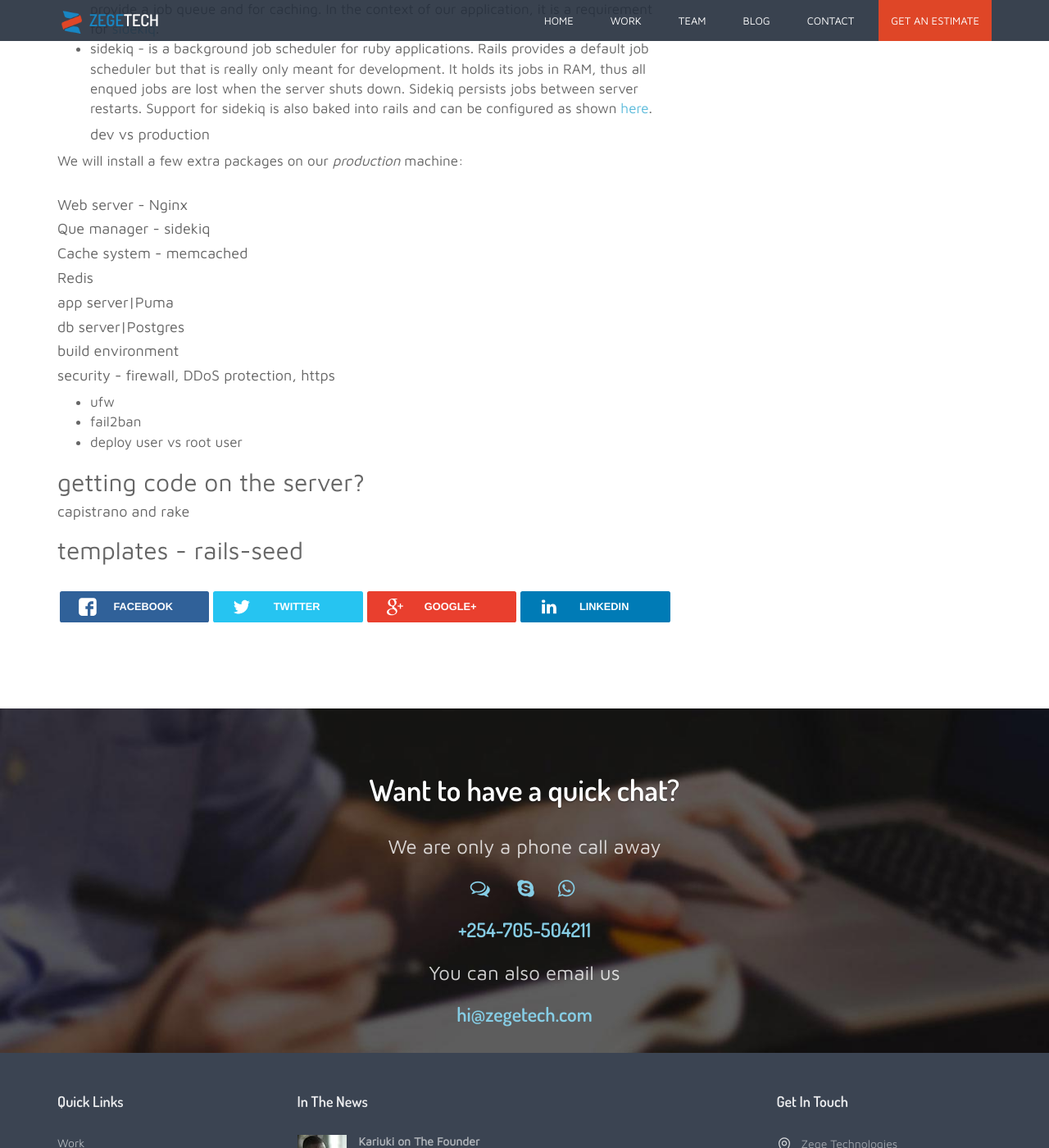
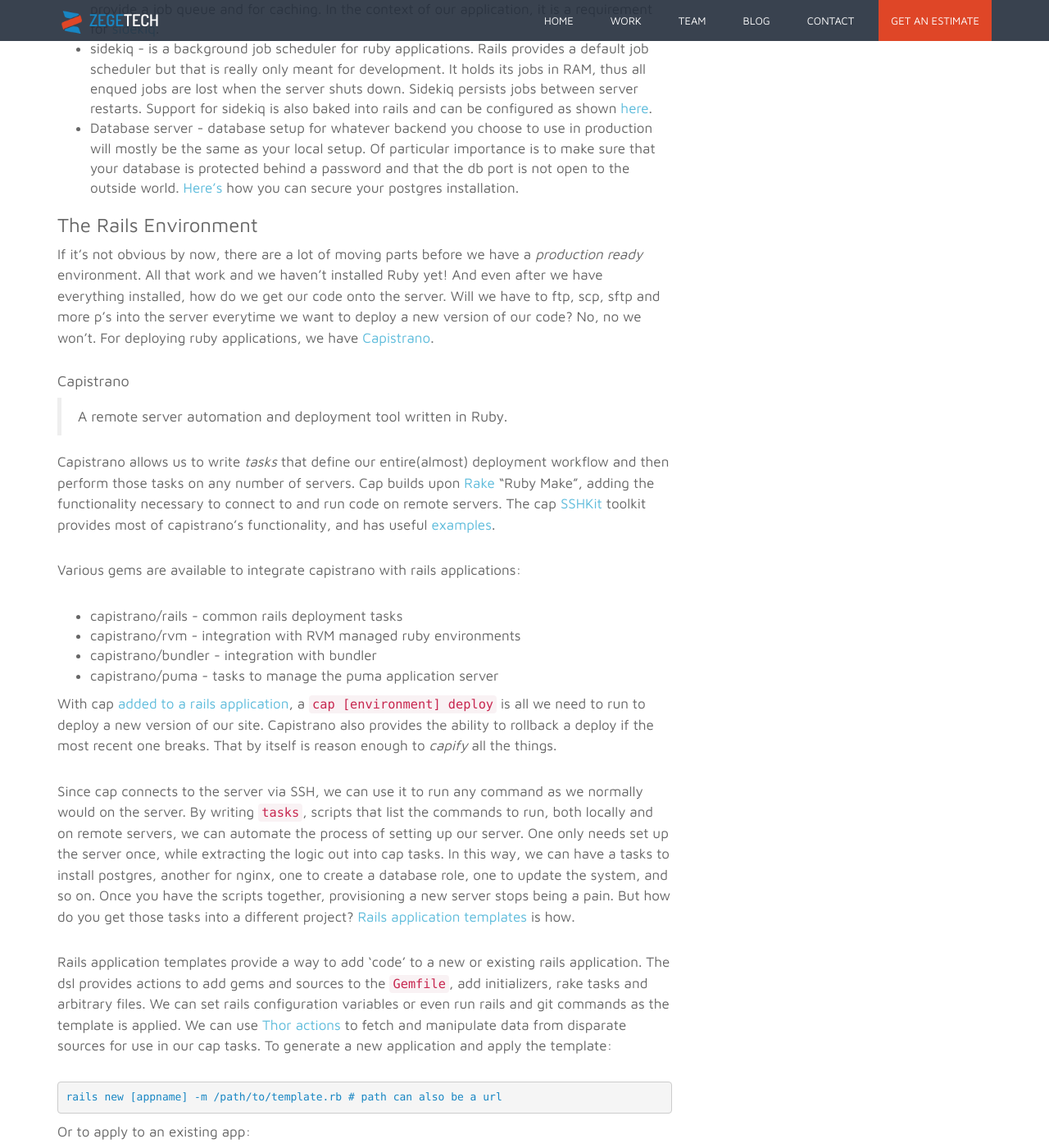
Before and after one commit to zegetech/zegetech.github.io, a Jekyll site: the page built from _posts/2018-11-13-deploy-rails.md, in a window 1280 px wide and 1400 px high, scrolled down 2631 px. Shown: the whole window at 82% size. Built offline with Jekyll 4.4.1, drawn with Linux system fonts in a browser that asks for light colours; some of the changed text lies outside the part shown.

Commit message:
initial draft

```diff
--- a/_posts/2018-11-13-deploy-rails.md
+++ b/_posts/2018-11-13-deploy-rails.md
@@ -63,7 +63,7 @@
 
 The internet can be a scary dangerous place. This becomes obvious within hours of provisioning a new server.
 The number of failed login attempts that show up in my server logs is just insane. A firewall is the first line of defence for your server.
-UFW(uncomplicated firewall) on ubuntu gives us an interface to setup rules for how our server handles traffic.
+`UFW`(uncomplicated firewall) on ubuntu gives us an interface to setup rules for how our server handles traffic.
 We can choose to only leave open the few ports we will be using; `80` and `443` for the webserver, `22` for ssh.
 We can also filter based on network protocol, `tcp` or `udp`, ip ranges and much more.
 [This article](https://www.linode.com/docs/security/firewalls/configure-firewall-with-ufw/) shows how to get a basic setup going.
@@ -87,33 +87,59 @@
 - sidekiq - is a background job scheduler for ruby applications. Rails provides a default job scheduler but that is really only meant for development.
   It holds its jobs in RAM, thus all enqued jobs are lost when the server shuts down. Sidekiq persists jobs between server restarts.
   Support for sidekiq is also baked into rails and can be configured as shown [here](https://guides.rubyonrails.org/active_job_basics.html#setting-the-backend).
-#### dev vs production
+- Database server - database setup for whatever backend you choose to use in production will mostly be the same as your local setup.
+  Of particular importance is to make sure that your database is protected behind a password and that the db port is not open to the outside world.
+  [Here's](https://www.digitalocean.com/community/tutorials/how-to-secure-postgresql-on-an-ubuntu-vps) how you can secure your postgres installation.
 
-We will install a few extra packages on our *production* machine:
+### The Rails Environment
 
-#### Web server - Nginx
+If it's not obvious by now, there are a lot of moving parts before we have a *production ready* environment.
+All that work and we haven't installed Ruby yet! And even after we have everything installed, how do we get our code onto the server.
+Will we have to ftp, scp, sftp and more p's into the server everytime we want to deploy a new version of our code?
+No, no we won't. For deploying ruby applications, we have [Capistrano](https://capistranorb.com/).
 
-#### Que manager - sidekiq
+#### Capistrano
 
-#### Cache system - memcached
+> A remote server automation and deployment tool written in Ruby.
 
-#### Redis
+Capistrano allows us to write *tasks* that define our entire(almost) deployment workflow and then perform those tasks on any number of servers.
+Cap builds upon [Rake](https://github.com/ruby/rake/blob/master/doc/rational.rdoc) "Ruby Make", adding the functionality necessary to connect to and run code on remote servers.
+The cap [SSHKit](https://github.com/capistrano/sshkit) toolkit provides most of capistrano's functionality, and has useful [examples](https://github.com/capistrano/sshkit/blob/master/EXAMPLES.md).
 
-#### app server|Puma
+Various gems are available to integrate capistrano with rails applications:
+- capistrano/rails - common rails deployment tasks
+- capistrano/rvm - integration with RVM managed ruby environments
+- capistrano/bundler - integration with bundler
+- capistrano/puma - tasks to manage the puma application server
 
-#### db server|Postgres
+With cap [added to a rails application](https://www.digitalocean.com/community/tutorials/deploying-a-rails-app-on-ubuntu-14-04-with-capistrano-nginx-and-puma#step-6-%E2%80%94-adding-deployment-configurations-in-the-rails-app), a `cap [environment] deploy` is all we need to run to deploy a new version of our site.
+Capistrano also provides the ability to rollback a deploy if the most recent one breaks.
+That by itself is reason enough to *capify* all the things.
 
-#### build environment
+Since cap connects to the server via SSH, we can use it to run any command as we normally would on the server.
+By writing `tasks`, scripts that list the commands to run, both locally and on remote servers, we can automate the process of setting up our server.
+One only needs set up the server once, while extracting the logic out into cap tasks.
+In this way, we can have a tasks to install postgres, another for nginx, one to create a database role, one to update the system, and so on.
+Once you have the scripts together, provisioning a new server stops being a pain. But how do you get those tasks into a different project?
+[Rails application templates](https://guides.rubyonrails.org/rails_application_templates.html) is how.
 
-#### security - firewall, DDoS protection, https
+Rails application templates provide a way to add 'code' to a new or existing rails application.
+The dsl provides actions to add gems and sources to the `Gemfile`, add initializers, rake tasks and arbitrary files.
+We can set rails configuration variables or even run rails and git commands as the template is applied.
+We can use [Thor actions](https://www.rubydoc.info/github/wycats/thor/Thor/Actions#source_paths-instance_method) to fetch and manipulate data from disparate sources for use in our cap tasks.
+To generate a new application and apply the template:
+~~~shell
+rails new [appname] -m /path/to/template.rb # path can also be a url
+~~~
+Or to apply to an existing app:
+~~~shell
+bin/rails app:template LOCATION=/path/to/template.rb # location variable can also be a url
+~~~
 
-- ufw
-- fail2ban
--
-deploy user vs root user
+#### Example you ask?
 
-## getting code on the server?
+[Rails seed](https://github.com/kgathi2/rails_seed) is a Rails Application Template with the lofty goal of getting you up and running a production-ready environment in 15 minutes.
+And it works... mostly. If nothing else, it should give you a more [concrete](https://sw.wikipedia.org/wiki/Zege) image of the gibberish written here.
+The template contains tasks that take care of installing the typical ruby and rails dependencies, setting up postgres, adding firewall rules and most other setup tasks.
 
-#### capistrano and rake
-
-## templates - rails-seed
+The template for now works for Rails 5.0 and is tested on Ubuntu xenial and bionic. It should also work with rails >=5.1 once you [setup encrypted credentials](https://www.starkandwayne.com/blog/rails-5-1-applications-can-be-a-lot-more-secretive-on-cloud-foundry-and-heroku/).
```
Also changed, not shown: Gemfile.lock.
